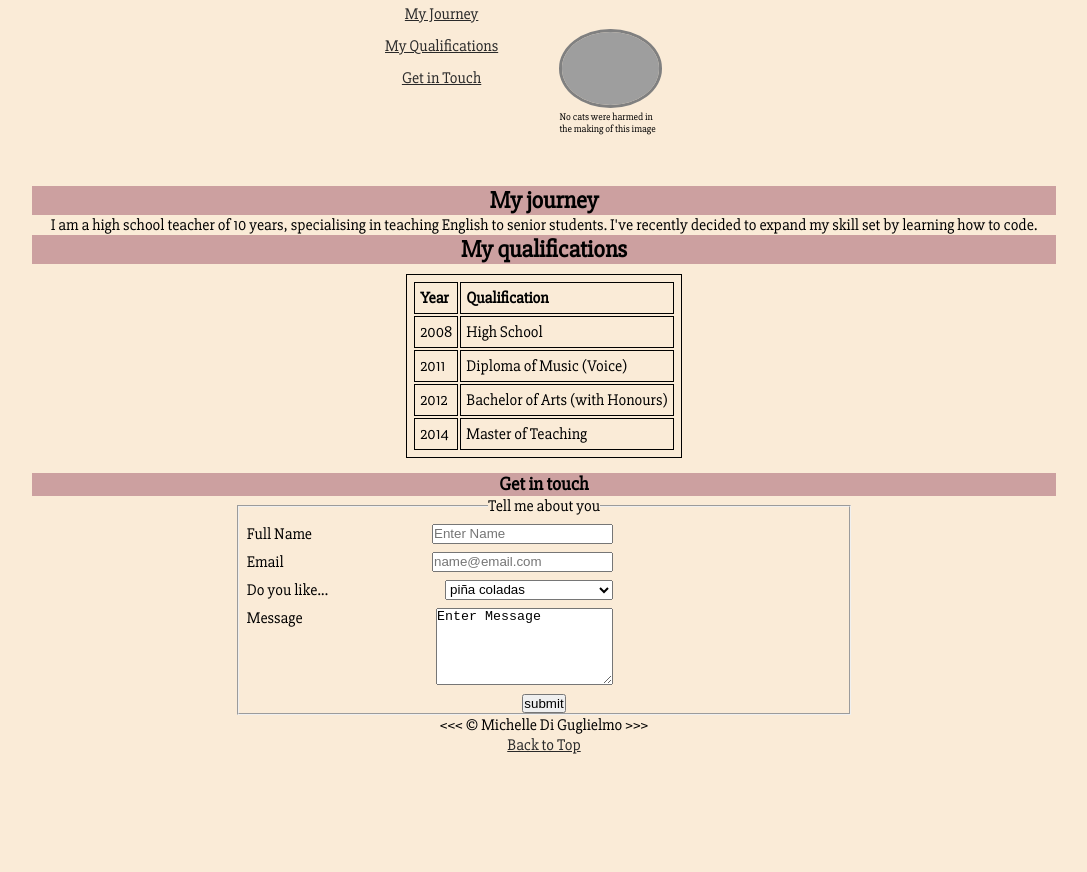
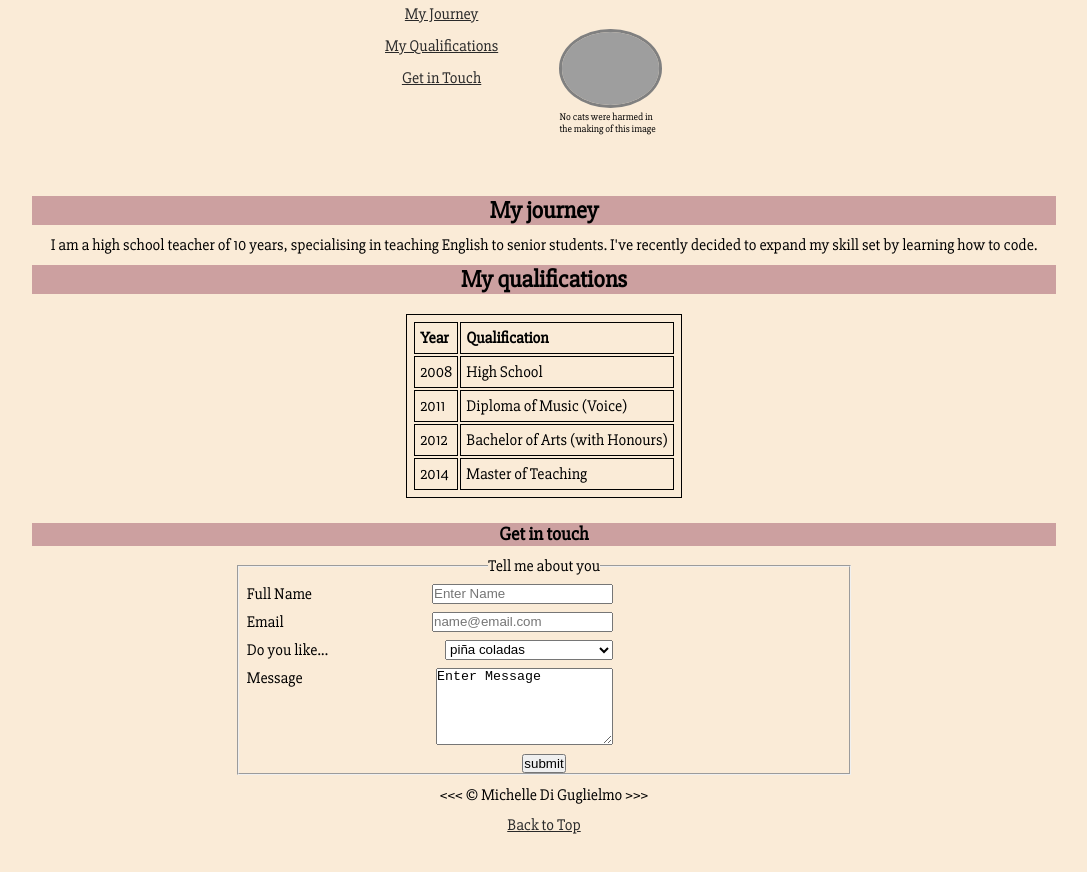
Before and after one commit to mfdigug/who-miss-michelle, a plain HTML site: page index.html in a window 1280 px wide. Shown: the part 208-1080 px from the top of the page, without its empty margins (96-1183 px from the left). Drawn offline with Linux system fonts and the light colour scheme; grey boxes are pictures that could not be loaded.

Commit message:
finalised css and finished phase-0 project

```diff
--- a/style.css
+++ b/style.css
@@ -61,17 +61,20 @@ table {
 main {
     clear: both;
     text-align: center;
-    margin: 0, auto;
 }
 
 h2, h3 {
-    margin: 10px, auto;
+    margin: 10px auto;
     background-color: #cca0a0;
+}
+
+p {
+  margin: 10px 0;
 }
 
 footer {
     text-align: center;
-    margin: 10px, auto;
+    margin: 10px auto;
   }
 
 table {
```
